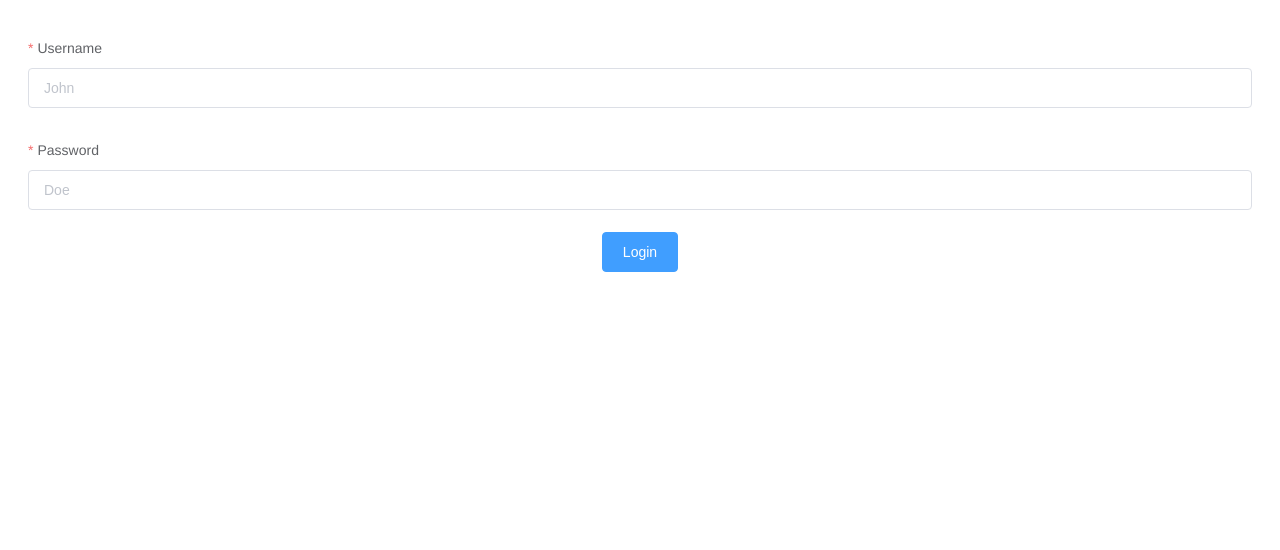
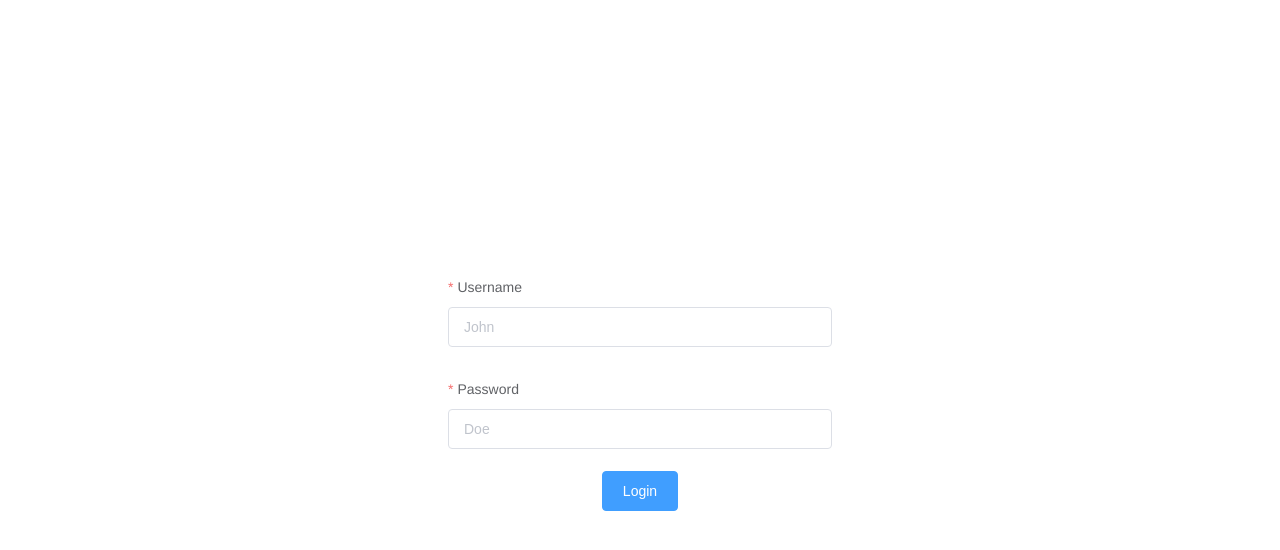
Before and after one commit to DisegnAle/search-and-buy, a Vue app: page /#/login in a window 1280 px wide. Shown: the top 550 px of the page. Built offline with nearby package versions, Linux system fonts and the light colour scheme; no server answers.

Commit message:
fix responsive login layout

```diff
--- a/package.json
+++ b/package.json
@@ -39,9 +39,6 @@
     "pre-commit": "lint-staged"
   },
   "lint-staged": {
-    "*.{js,jsx,vue}": [
-      "vue-cli-service lint",
-      "git add"
-    ]
+    "*.{js,jsx,vue}": []
   }
 }
--- a/src/views/login/login.less
+++ b/src/views/login/login.less
@@ -1,3 +1,11 @@
-.login {
 
+
+@media(min-width: 768px){
+    .login {
+        position: fixed;
+        top: 50%;
+        left: 50%;
+        transform: translate(-50%, -50%);
+        width: 30%;
+    }
 }
```
Also changed, not shown: 12 other files (tests, documents, lock files or other folders).
